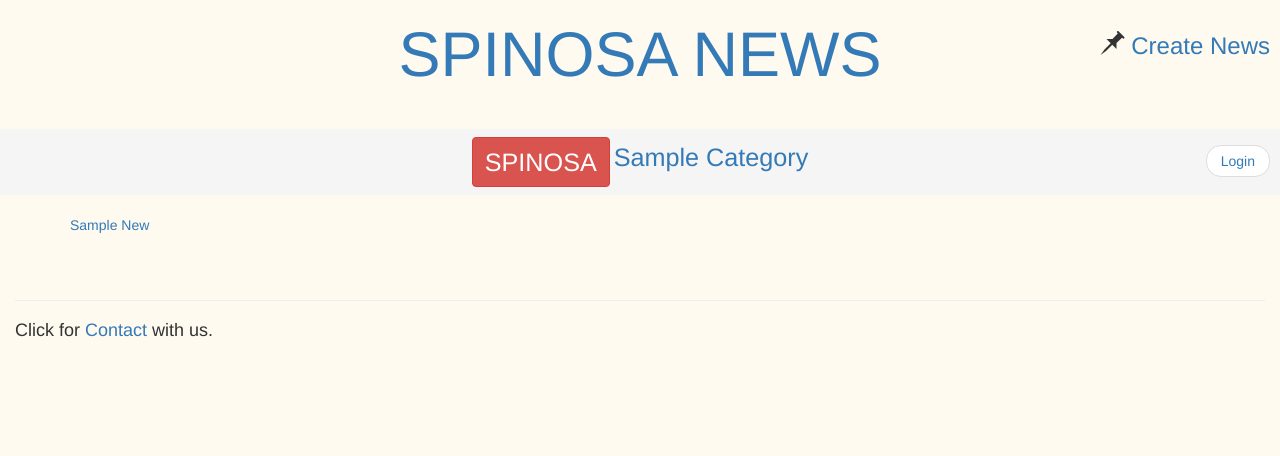
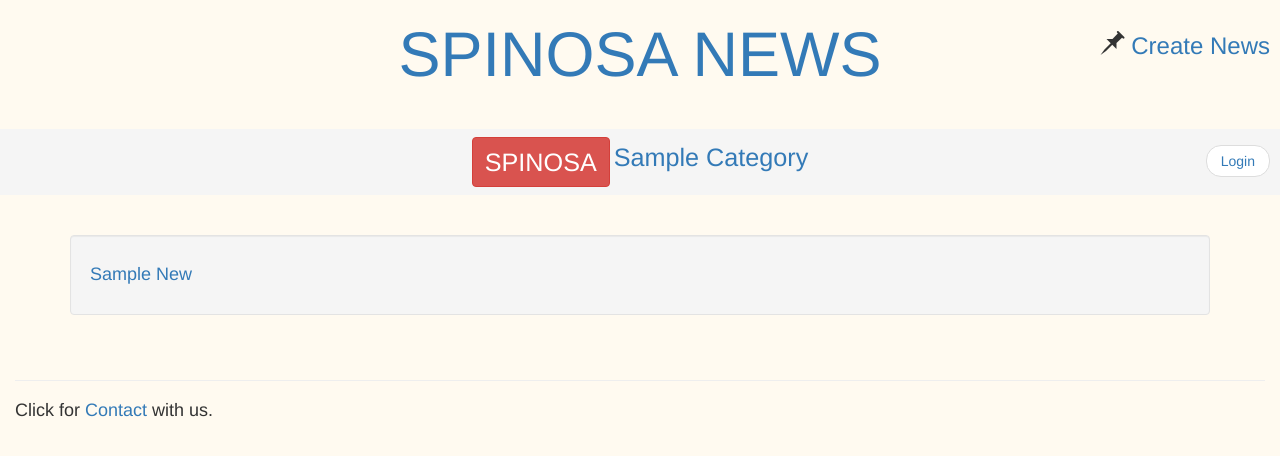
Before and after one commit to lyk2017-python/Spinosa, a Django app: template spinosanews/news/templates/news/category_detail.html in a window 1280 px wide. Shown: the top 456 px of the page. Run offline with Django 3.2, Linux system fonts and the light colour scheme; the template is opened without the code that fills it: values that come from a table or form of the project are taken from there, others are empty; tables that the repository leaves empty hold one stand-in row (values such as "Sample post"); some libraries are stand-ins or nearby versions.

Commit message:
category_detail design changed

```diff
--- a/spinosanews/news/templates/news/category_detail.html
+++ b/spinosanews/news/templates/news/category_detail.html
@@ -1,9 +1,10 @@
 
 {% extends "news/base.html" %}
-
 {% block body %}
+<br>
 {% for new in newslist %}
-    <a href="{% url "newsdetail" pk=new.pk slug=new.slug %}">{{new.title|title}}<br><br></a>
-
+<div class="well">
+    <a href="{% url "newsdetail" pk=new.pk slug=new.slug %}"><h4>{{new.title|title}}</h4></a>
+</div>
 {% endfor %}
 {% endblock %}
```
